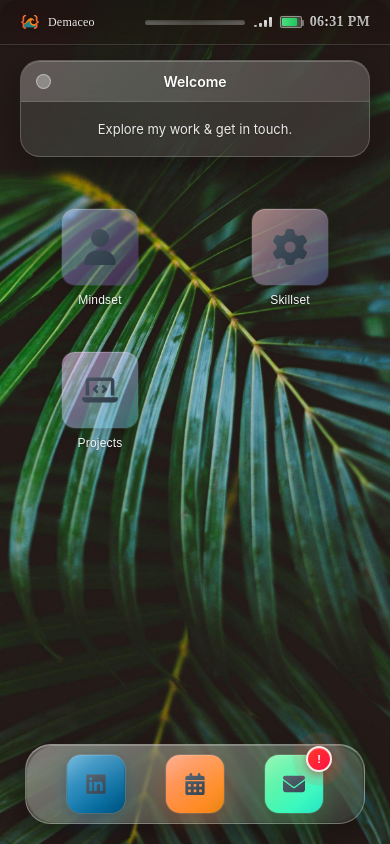
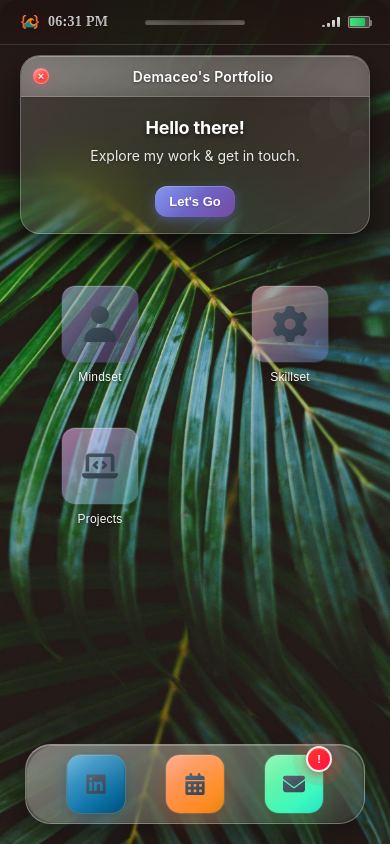
Before and after one commit to demaceo/portfolio-v4, a Next.js app: page / in a window 390 px wide. Built offline with nearby package versions, Linux system fonts and the light colour scheme.

Commit message:
Tweak MobileWelcomeWindow and StatusBar stylings

```diff
--- a/src/components/layout/MobileLayout/MobileLayout.css
+++ b/src/components/layout/MobileLayout/MobileLayout.css
@@ -220,86 +220,363 @@
 .mobile-welcome-window {
   position: relative;
   width: calc(100% - 40px);
-  max-width: 320px;
-  background: rgba(255, 255, 255, 0.1);
-  backdrop-filter: blur(20px);
-  border: 1px solid rgba(255, 255, 255, 0.2);
-  border-radius: 20px;
-  margin: 10px auto 25px;
-  box-shadow: 0 8px 32px rgba(0, 0, 0, 0.3);
+  max-width: 340px;
+  background: linear-gradient(
+    135deg,
+    rgba(255, 255, 255, 0.15) 0%,
+    rgba(255, 255, 255, 0.08) 50%,
+    rgba(255, 255, 255, 0.12) 100%
+  );
+  backdrop-filter: blur(30px) saturate(150%);
+  border: 1px solid rgba(255, 255, 255, 0.25);
+  border-radius: 24px;
+  margin: 15px auto 30px;
+  box-shadow: 0 20px 40px rgba(0, 0, 0, 0.4), 0 8px 16px rgba(0, 0, 0, 0.3),
+    inset 0 1px 0 rgba(255, 255, 255, 0.3), inset 0 -1px 0 rgba(0, 0, 0, 0.1);
   font-family: -apple-system, BlinkMacSystemFont, "Inter", "SF Pro Text",
     "Segoe UI", Roboto, Arial, sans-serif;
-  box-shadow: 0 8px 32px rgba(0, 0, 0, 0.3),
+  box-sizing: border-box;
+  animation: welcomeSlideIn 0.8s cubic-bezier(0.16, 1, 0.3, 1);
+  overflow: hidden;
+  transition: all 0.3s cubic-bezier(0.25, 0.46, 0.45, 0.94);
+}
+
+.mobile-welcome-window.closing {
+  animation: welcomeSlideOut 0.3s cubic-bezier(0.4, 0, 0.6, 1) forwards;
+}
+
+@keyframes welcomeSlideIn {
+  from {
+    opacity: 0;
+    transform: translateY(-20px) scale(0.95);
+    backdrop-filter: blur(0px);
+  }
+  to {
+    opacity: 1;
+    transform: translateY(0) scale(1);
+    backdrop-filter: blur(30px) saturate(150%);
+  }
+}
+
+@keyframes welcomeSlideOut {
+  from {
+    opacity: 1;
+    transform: translateY(0) scale(1);
+  }
+  to {
+    opacity: 0;
+    transform: translateY(-10px) scale(0.98);
+  }
+}
+
+.mobile-window-title-bar {
+  height: 44px;
+  background: linear-gradient(
+    135deg,
+    rgba(255, 255, 255, 0.25) 0%,
+    rgba(255, 255, 255, 0.15) 50%,
+    rgba(255, 255, 255, 0.2) 100%
+  );
+  color: #ffffff;
+  display: flex;
+  align-items: center;
+  justify-content: space-between;
+  padding: 0 16px;
+  position: relative;
+  border-radius: 24px 24px 0 0;
+  border-bottom: 1px solid rgba(255, 255, 255, 0.15);
+  backdrop-filter: blur(10px);
+  box-shadow: 0 1px 3px rgba(0, 0, 0, 0.1);
+}
+
+.mobile-window-controls {
+  display: flex;
+  align-items: center;
+  gap: 8px;
+}
+
+.mobile-close-btn {
+  width: 18px;
+  height: 18px;
+  background: linear-gradient(135deg, #ff5f57 0%, #ff4444 100%);
+  border: 1px solid rgba(255, 255, 255, 0.3);
+  border-radius: 50%;
+  cursor: pointer;
+  transition: all 0.2s ease;
+  display: flex;
+  align-items: center;
+  justify-content: center;
+  box-shadow: 0 2px 6px rgba(255, 68, 68, 0.3),
+    inset 0 1px 0 rgba(255, 255, 255, 0.3);
+  position: relative;
+  overflow: hidden;
+}
+
+.mobile-close-btn::before {
+  content: "";
+  position: absolute;
+  top: 0;
+  left: 0;
+  right: 0;
+  bottom: 0;
+  background: linear-gradient(
+    135deg,
+    rgba(255, 255, 255, 0.4) 0%,
+    transparent 50%
+  );
+  border-radius: 50%;
+  pointer-events: none;
+}
+
+.close-x {
+  color: rgba(255, 255, 255, 0.9);
+  font-size: 12px;
+  font-weight: 700;
+  line-height: 1;
+  text-shadow: 0 1px 2px rgba(0, 0, 0, 0.3);
+}
+
+.mobile-close-btn:hover {
+  background: linear-gradient(135deg, #ff6b63 0%, #ff5555 100%);
+  transform: scale(1.05);
+  box-shadow: 0 4px 10px rgba(255, 68, 68, 0.4),
+    inset 0 1px 0 rgba(255, 255, 255, 0.4);
+}
+
+.mobile-close-btn:active {
+  transform: scale(0.95);
+  box-shadow: 0 1px 3px rgba(255, 68, 68, 0.5),
+    inset 0 1px 2px rgba(0, 0, 0, 0.2);
+}
+
+.mobile-minimize-btn,
+.mobile-maximize-btn {
+  width: 18px;
+  height: 18px;
+  border-radius: 50%;
+  cursor: pointer;
+  transition: all 0.2s ease;
+  border: 1px solid rgba(255, 255, 255, 0.3);
+  box-shadow: inset 0 1px 0 rgba(255, 255, 255, 0.3);
+}
+
+.mobile-minimize-btn {
+  background: linear-gradient(135deg, #ffbd2e 0%, #ff9500 100%);
+}
+
+.mobile-maximize-btn {
+  background: linear-gradient(135deg, #28ca42 0%, #1ea83a 100%);
+}
+
+.mobile-minimize-btn:hover {
+  background: linear-gradient(135deg, #ffc83e 0%, #ffa500 100%);
+  transform: scale(1.05);
+}
+
+.mobile-maximize-btn:hover {
+  background: linear-gradient(135deg, #32d74b 0%, #28b946 100%);
+  transform: scale(1.05);
+}
+
+.mobile-window-title {
+  flex: 1;
+  text-align: center;
+  font-size: 15px;
+  font-weight: 600;
+  text-shadow: 0 1px 3px rgba(0, 0, 0, 0.5);
+  display: flex;
+  align-items: center;
+  justify-content: center;
+  gap: 8px;
+  letter-spacing: 0.2px;
+}
+
+.title-icon {
+  font-size: 16px;
+  filter: drop-shadow(0 1px 2px rgba(0, 0, 0, 0.3));
+}
+
+.window-actions {
+  display: flex;
+  align-items: center;
+}
+
+.window-menu-dots {
+  display: flex;
+  flex-direction: column;
+  gap: 2px;
+  cursor: pointer;
+  padding: 4px;
+  border-radius: 4px;
+  transition: all 0.2s ease;
+}
+
+.window-menu-dots:hover {
+  background: rgba(255, 255, 255, 0.1);
+}
+
+.window-menu-dots span {
+  width: 3px;
+  height: 3px;
+  background: rgba(255, 255, 255, 0.7);
+  border-radius: 50%;
+  transition: all 0.2s ease;
+}
+
+.mobile-window-content {
+  padding: 24px 20px 20px;
+  text-align: center;
+  position: relative;
+  overflow: hidden;
+}
+
+.welcome-message h3 {
+  margin: 0 0 8px 0;
+  font-size: 20px;
+  color: #ffffff;
+  font-weight: 700;
+  text-shadow: 0 2px 4px rgba(0, 0, 0, 0.6);
+  letter-spacing: -0.2px;
+}
+
+.welcome-message p {
+  margin: 0 0 20px 0;
+  font-size: 15px;
+  line-height: 1.4;
+  color: rgba(255, 255, 255, 0.9);
+  text-shadow: 0 1px 3px rgba(0, 0, 0, 0.4);
+  font-weight: 400;
+}
+
+.welcome-actions {
+  display: flex;
+  gap: 12px;
+  justify-content: center;
+  margin-top: 16px;
+}
+
+.welcome-btn {
+  padding: 10px 18px;
+  border: none;
+  border-radius: 12px;
+  font-size: 14px;
+  font-weight: 600;
+  cursor: pointer;
+  transition: all 0.3s cubic-bezier(0.25, 0.46, 0.45, 0.94);
+  text-shadow: 0 1px 2px rgba(0, 0, 0, 0.2);
+  min-width: 80px;
+  position: relative;
+  overflow: hidden;
+}
+
+.welcome-btn::before {
+  content: "";
+  position: absolute;
+  top: 0;
+  left: 0;
+  right: 0;
+  bottom: 0;
+  background: linear-gradient(
+    135deg,
+    rgba(255, 255, 255, 0.2) 0%,
+    transparent 50%
+  );
+  pointer-events: none;
+  border-radius: 12px;
+}
+
+.welcome-btn.primary {
+  background: linear-gradient(135deg, #667eea 0%, #764ba2 100%);
+  color: white;
+  box-shadow: 0 4px 12px rgba(102, 126, 234, 0.4),
     inset 0 1px 0 rgba(255, 255, 255, 0.2);
-  box-sizing: border-box;
-}
-
-.mobile-window-title-bar {
-  height: 40px;
+}
+
+.welcome-btn.secondary {
   background: linear-gradient(
     135deg,
     rgba(255, 255, 255, 0.2) 0%,
     rgba(255, 255, 255, 0.1) 100%
   );
-  color: #ffffff;
-  display: flex;
-  align-items: center;
-  padding: 0 15px;
-  position: relative;
-  border-radius: 20px 20px 0 0;
-  border-bottom: 1px solid rgba(255, 255, 255, 0.1);
-}
-
-.mobile-window-controls {
+  color: rgba(255, 255, 255, 0.9);
+  border: 1px solid rgba(255, 255, 255, 0.3);
+  box-shadow: 0 2px 6px rgba(0, 0, 0, 0.1),
+    inset 0 1px 0 rgba(255, 255, 255, 0.2);
+}
+
+.welcome-btn.primary:hover {
+  background: linear-gradient(135deg, #7289f0 0%, #8057b0 100%);
+  transform: translateY(-2px);
+  box-shadow: 0 6px 16px rgba(102, 126, 234, 0.5),
+    inset 0 1px 0 rgba(255, 255, 255, 0.3);
+}
+
+.welcome-btn.secondary:hover {
+  background: linear-gradient(
+    135deg,
+    rgba(255, 255, 255, 0.25) 0%,
+    rgba(255, 255, 255, 0.15) 100%
+  );
+  transform: translateY(-2px);
+  box-shadow: 0 4px 10px rgba(0, 0, 0, 0.15),
+    inset 0 1px 0 rgba(255, 255, 255, 0.3);
+}
+
+.welcome-btn:active {
+  transform: translateY(0);
+  transition: transform 0.1s ease;
+}
+
+.welcome-decoration {
   position: absolute;
-  left: 15px;
-}
-
-.mobile-close-btn {
-  width: 15px;
-  height: 15px;
-  background: rgba(255, 255, 255, 0.3);
-  border: 1px solid rgba(255, 255, 255, 0.4);
+  top: -20px;
+  right: -20px;
+  pointer-events: none;
+  opacity: 0.1;
+}
+
+.decoration-circle {
+  position: absolute;
   border-radius: 50%;
-  cursor: pointer;
-  transition: background-color 0.2s ease;
-}
-
-.mobile-close-btn:hover {
-  background: rgba(255, 255, 255, 0.5);
-}
-
-.mobile-close-btn:active {
-  background: rgba(255, 255, 255, 0.7);
-}
-
-.mobile-window-title {
-  flex: 1;
-  text-align: center;
-  font-size: 14px;
-  font-weight: 600;
-  text-shadow: 0 1px 2px rgba(0, 0, 0, 0.3);
-}
-
-.mobile-window-content {
-  padding: 20px;
-  text-align: center;
-}
-
-.mobile-window-content h2 {
-  margin: 0 0 10px 0;
-  font-size: 18px;
-  color: #ffffff;
-  font-weight: 600;
-  text-shadow: 0 1px 3px rgba(0, 0, 0, 0.5);
-}
-
-.mobile-window-content p {
-  margin: 0;
-  font-size: 14px;
-  line-height: 1.4;
-  color: rgba(255, 255, 255, 0.8);
-  text-shadow: 0 1px 2px rgba(0, 0, 0, 0.3);
+  background: linear-gradient(
+    135deg,
+    rgba(255, 255, 255, 0.3) 0%,
+    rgba(255, 255, 255, 0.1) 100%
+  );
+}
+
+.decoration-circle:nth-child(1) {
+  width: 60px;
+  height: 60px;
+  top: 0;
+  right: 0;
+  animation: float 6s ease-in-out infinite;
+}
+
+.decoration-circle:nth-child(2) {
+  width: 40px;
+  height: 40px;
+  top: 30px;
+  right: 40px;
+  animation: float 4s ease-in-out infinite reverse;
+}
+
+.decoration-circle:nth-child(3) {
+  width: 20px;
+  height: 20px;
+  top: 60px;
+  right: 20px;
+  animation: float 8s ease-in-out infinite;
+}
+
+@keyframes float {
+  0%,
+  100% {
+    transform: translateY(0px);
+  }
+  50% {
+    transform: translateY(-10px);
+  }
 }
 
 .home-apps {
@@ -1367,32 +1644,106 @@
   }
 }
 
-/* Make welcome window more readable */
-.mobile-welcome-window {
-  max-width: calc(100vw - 40px);
-  margin: 15px auto 20px;
-  font-size: 15px;
-}
-
-.mobile-window-content {
-  padding: 18px 20px;
-  text-align: center;
-}
-
-.mobile-window-content h2 {
-  margin: 0 0 8px 0;
-  font-size: 16px;
-  color: #ffffff;
-  font-weight: 600;
-  text-shadow: 0 1px 3px rgba(0, 0, 0, 0.5);
-}
-
-.mobile-window-content p {
-  margin: 0;
-  font-size: 13px;
-  line-height: 1.4;
-  color: rgba(255, 255, 255, 0.9);
-  text-shadow: 0 1px 2px rgba(0, 0, 0, 0.3);
+/* Enhanced Welcome Window Responsive Styles */
+@media (max-width: 480px) {
+  .mobile-welcome-window {
+    max-width: calc(100vw - 30px);
+    margin: 10px auto 20px;
+    border-radius: 20px;
+  }
+
+  .mobile-window-title-bar {
+    height: 40px;
+    padding: 0 12px;
+    border-radius: 20px 20px 0 0;
+  }
+
+  .mobile-window-controls {
+    gap: 6px;
+  }
+
+  .mobile-close-btn,
+  .mobile-minimize-btn,
+  .mobile-maximize-btn {
+    width: 16px;
+    height: 16px;
+  }
+
+  .close-x {
+    font-size: 11px;
+  }
+
+  .mobile-window-title {
+    font-size: 14px;
+  }
+
+  .title-icon {
+    font-size: 14px;
+  }
+
+  .mobile-window-content {
+    padding: 20px 16px 16px;
+  }
+
+  .welcome-message h3 {
+    font-size: 18px;
+  }
+
+  .welcome-message p {
+    font-size: 14px;
+  }
+
+  .welcome-actions {
+    gap: 10px;
+  }
+
+  .welcome-btn {
+    padding: 8px 14px;
+    font-size: 13px;
+    min-width: 70px;
+  }
+}
+
+@media (max-width: 360px) {
+  .mobile-welcome-window {
+    max-width: calc(100vw - 20px);
+    margin: 8px auto 16px;
+  }
+
+  .welcome-actions {
+    flex-direction: column;
+    gap: 8px;
+  }
+
+  .welcome-btn {
+    width: 100%;
+    min-width: auto;
+  }
+}
+
+/* Larger screens */
+@media (min-width: 500px) {
+  .mobile-welcome-window {
+    max-width: 360px;
+  }
+
+  .mobile-window-content {
+    padding: 28px 24px 24px;
+  }
+
+  .welcome-message h3 {
+    font-size: 22px;
+  }
+
+  .welcome-message p {
+    font-size: 16px;
+  }
+
+  .welcome-btn {
+    padding: 12px 20px;
+    font-size: 15px;
+    min-width: 90px;
+  }
 }
 
 /* Improve modal close button accessibility */
--- a/src/components/layout/MobileLayout/components/MobileWelcomeWindow.tsx
+++ b/src/components/layout/MobileLayout/components/MobileWelcomeWindow.tsx
@@ -1,6 +1,6 @@
 "use client";
 
-import React from "react";
+import React, { useState } from "react";
 
 interface MobileWelcomeWindowProps {
   showWelcomeWindow: boolean;
@@ -11,22 +11,48 @@ const MobileWelcomeWindow: React.FC<MobileWelcomeWindowProps> = ({
   showWelcomeWindow,
   handleWelcomeWindowClose,
 }) => {
+  const [isClosing, setIsClosing] = useState(false);
+
   if (!showWelcomeWindow) return null;
 
+  const handleClose = () => {
+    setIsClosing(true);
+    setTimeout(() => {
+      handleWelcomeWindowClose();
+      setIsClosing(false);
+    }, 300); // Match animation duration
+  };
+
   return (
-    <div className="mobile-welcome-window">
+    <div className={`mobile-welcome-window ${isClosing ? "closing" : ""}`}>
       <div className="mobile-window-title-bar">
         <div className="mobile-window-controls">
           <button
             className="mobile-close-btn"
-            onClick={handleWelcomeWindowClose}
+            onClick={handleClose}
             aria-label="Close welcome window"
-          ></button>
+          >
+            <span className="close-x">×</span>
+          </button>
         </div>
-        <span className="mobile-window-title">Welcome</span>
+        <span className="mobile-window-title">Demaceo&apos;s Portfolio</span>
+        <div className="window-actions"></div>
       </div>
       <div className="mobile-window-content">
-        <p>Explore my work & get in touch.</p>
+        <div className="welcome-message">
+          <h3>Hello there!</h3>
+          <p>Explore my work & get in touch.</p>
+          <div className="welcome-actions">
+            <button className="welcome-btn primary" onClick={handleClose}>
+              Let&apos;s Go
+            </button>
+          </div>
+        </div>
+        <div className="welcome-decoration">
+          <div className="decoration-circle"></div>
+          <div className="decoration-circle"></div>
+          <div className="decoration-circle"></div>
+        </div>
       </div>
     </div>
   );
--- a/src/components/layout/MobileLayout/components/StatusBar.tsx
+++ b/src/components/layout/MobileLayout/components/StatusBar.tsx
@@ -28,7 +28,8 @@ const StatusBar: React.FC<StatusBarProps> = ({ currentTime }) => {
           height={24}
           priority
         />
-        <span className="carrier-text">Demaceo</span>
+        {/* <span className="carrier-text">Demaceo</span> */}
+        <span className="time">{formatTime(currentTime)}</span>
       </div>
 
       <div className="status-bar-center">
@@ -46,7 +47,7 @@ const StatusBar: React.FC<StatusBarProps> = ({ currentTime }) => {
           <div className="battery-level"></div>
           <div className="battery-tip"></div>
         </div>
-        <span className="time">{formatTime(currentTime)}</span>
+        {/* <span className="time">{formatTime(currentTime)}</span> */}
       </div>
     </div>
   );
```
